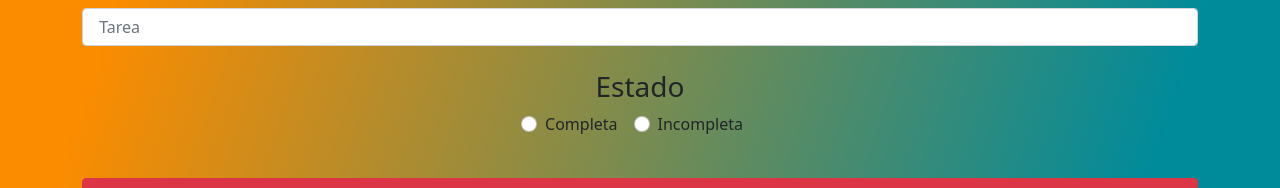
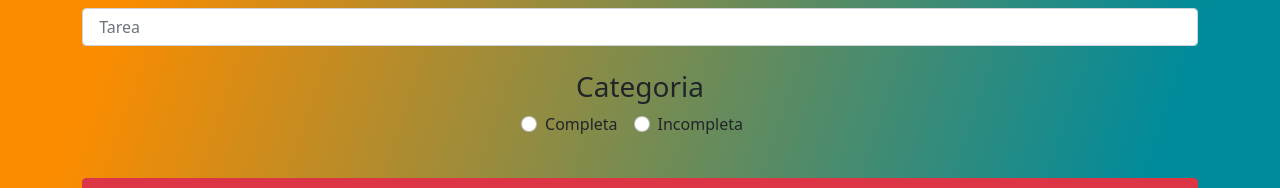
Before and after one commit to kevin07ok/rollingcode-tareas, a React (Create React App) app: page /tareas/nueva in a window 1280 px wide. Shown: the part 120-308 px from the top of the page. Built offline with nearby package versions, Linux system fonts and the light colour scheme.

Commit message:
se agregaron los states al componente formTareas

```diff
--- a/db.json
+++ b/db.json
@@ -2,17 +2,17 @@
     "tareas":[
         {
             "nombreTarea": "pagar los impuestos",
-            "estado": "completa",
+            "categoria": "completa",
             "id": 1
         },
         {
             "nombreTarea": "hacer las compras",
-            "estado": "completa",
+            "categoria": "completa",
             "id": 2
         },
         {
             "nombreTarea": "lavar ropa",
-            "estado": "incompleta",
+            "categoria": "incompleta",
             "id": 3
         }
     ]
--- a/src/components/FormTareas.js
+++ b/src/components/FormTareas.js
@@ -1,30 +1,55 @@
-import React from "react";
-import { Fragment } from "react";
+import { Fragment, useState } from "react";
 import { Container, Form, Button, FormGroup } from "react-bootstrap";
 
 const FormTareas = () => {
+  const [nombreTarea, setNombreTarea] = useState("");
+  const [categoria, setCategoria] = useState("");
+
+
+  const handleSubmit = (e) =>{
+      e.preventDefault();
+      // validar los datos //
+
+      // enviar el producto a la api //
+
+  }
+
   return (
     <Fragment>
-        <Container className="my-4">
-        <Form>
-        <h1 className="my-4 text-center">Mis Nuevas Tareas</h1>
-        <FormGroup className='my-2'>Agregar *</FormGroup>
+      <Container className="my-4">
+        <Form onSubmit={handleSubmit}>
+          <h1 className="my-4 text-center">Mis Nuevas Tareas</h1>
+          <FormGroup className="my-2">Agregar *</FormGroup>
           <Form.Control
             type="text"
             placeholder=" Tarea"
+            onChange={(e) => setNombreTarea(e.target.value)}
           ></Form.Control>
-          <div className='text-center my-4'>
-          <h3>Estado</h3>
-          <Form.Check inline type="radio" label="Completa" name='estado'></Form.Check>
-          <Form.Check inline type="radio" label="Incompleta" name='estado'></Form.Check>
+          <div className="text-center my-4">
+            <h3>Categoria</h3>
+            <Form.Check
+              inline
+              type="radio"
+              label="Completa"
+              name="estado"
+              value="completa"
+              onChange={(e) => setCategoria(e.target.value)}
+            ></Form.Check>
+            <Form.Check
+              inline
+              type="radio"
+              label="Incompleta"
+              name="estado"
+              value="incompleta"
+              onChange={(e) => setCategoria(e.target.value)}
+            ></Form.Check>
           </div>
-          </Form>
+        </Form>
         <Button variant="danger" type="submit" className="w-100 my-3">
           Agregar Tarea
         </Button>
-        </Container>
-      </Fragment>
-
+      </Container>
+    </Fragment>
   );
 };
 
```
